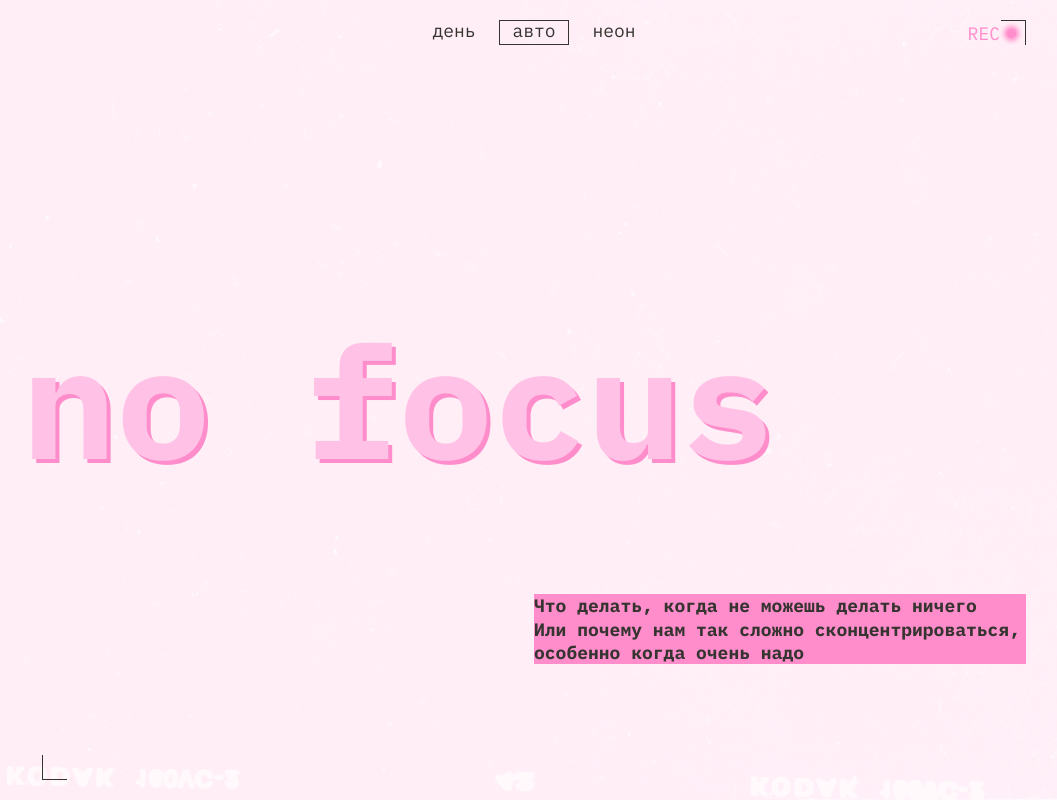
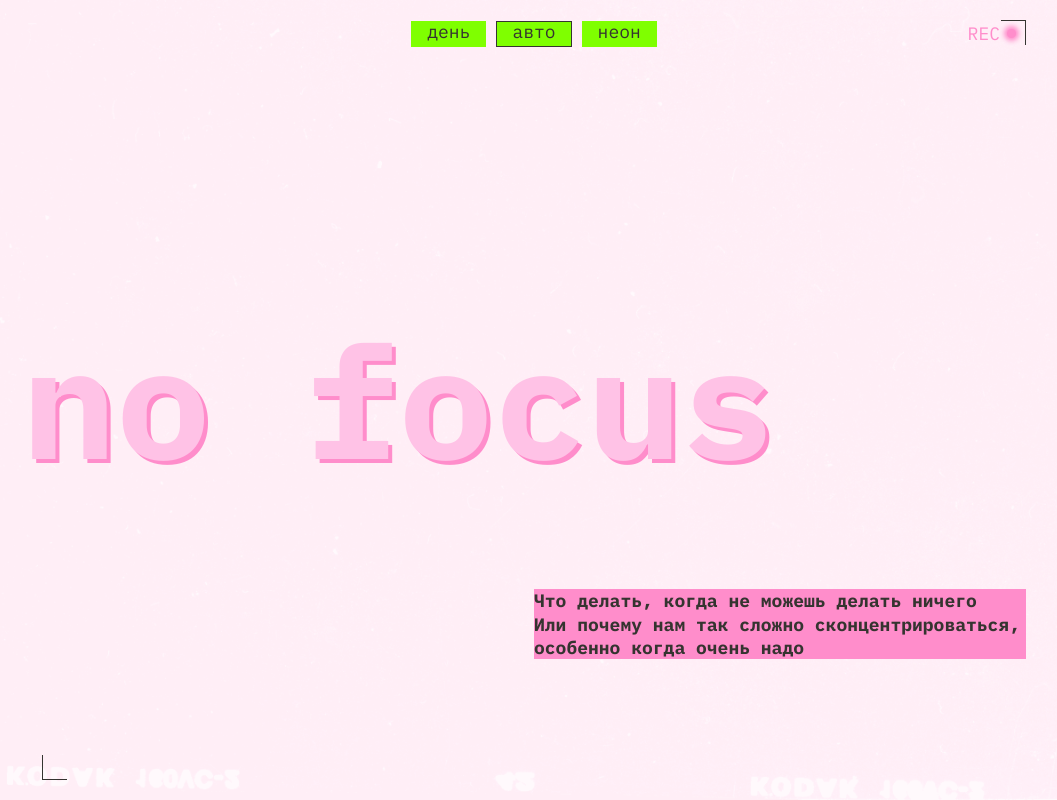
Before and after one commit to GBSV/slozhno-sosredotochitsya, a plain HTML site: page index.html in a window 1280 px wide. Shown: the top 800 px of the page, without its empty margins (106-1163 px from the left). Drawn offline with Linux system fonts and the light colour scheme.

Commit message:
2024-01-07_slozhno_commit_02

```diff
--- a/styles/style.css
+++ b/styles/style.css
@@ -29,7 +29,7 @@
   height: 100vh;
   min-height: 668px;
   padding: 20px;
-  margin-block-end: 58px;
+  margin-block-end: 40px;
   position: relative;
 }
 
@@ -123,26 +123,29 @@
   width: fit-content;
   height: fit-content;
   grid-template-columns: repeat(3, 1fr);
-  grid-template-rows: 25px;
+  grid-template-rows: 26px;
   justify-content: center;
   align-content: center;
   gap: 10px;
 }
 
 .header__theme-menu-button {
-  display: flex;
-  height: 25px;
-  width: 70px;
+  display: inline-flex;
+  height: 26px;
+  padding: 0 15px;
+  /* width: 70px; */
   cursor: pointer;
   color: var(--button-color);
   text-transform: lowercase;
-  line-height: 1;
+  line-height: 1.1;
   align-content: center;
   justify-content: center;
   background-color: transparent;
   box-sizing: border-box;
+  flex-shrink: 0;
   margin: 0;
   border: 1px solid transparent;
+  background-color: chartreuse;
 }
 
 .header__theme-menu-button:hover {
@@ -182,7 +185,7 @@
 }
 
 .content {
-  padding: 20px;
+  padding: 20px 20px 0;
 }
 
 .main__text_accent_bold {
@@ -203,6 +206,7 @@
   flex-direction: column;
   width: 50%;
   height: fit-content;
+  margin-block-start: -10px;
 }
 
 .title-decor {
@@ -441,7 +445,7 @@
   }
 
   .main__section_two_columns {
-    grid-template-columns: 1fr calc(2fr - 3%);
+    grid-template-columns: 1fr calc(2fr - 20px);
   }
 
   .main__section_three_columns {
@@ -494,7 +498,7 @@
     padding: 10px;
     grid-template-columns: 1fr;
     grid-template-rows: 1fr min-content 1fr;
-    margin-block-end: 40px;
+    margin-block-end: 30px;
   }
 
   .edges::before {
@@ -531,7 +535,7 @@
   }
 
   .content {
-    padding: 10px;
+    padding: 10px 10px 0;
   }
 
   .title-decor_mrgn_20-10 {
```
